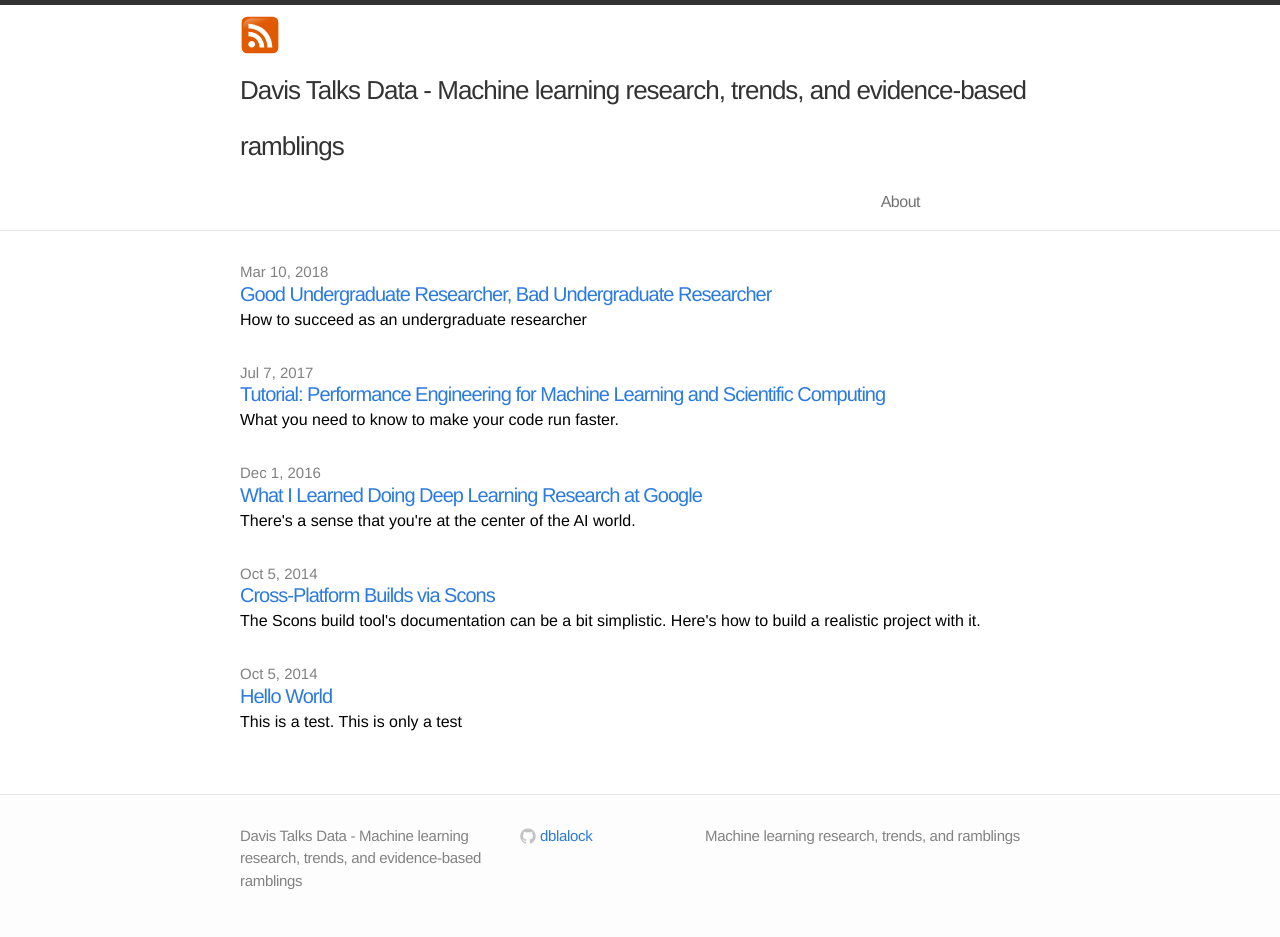
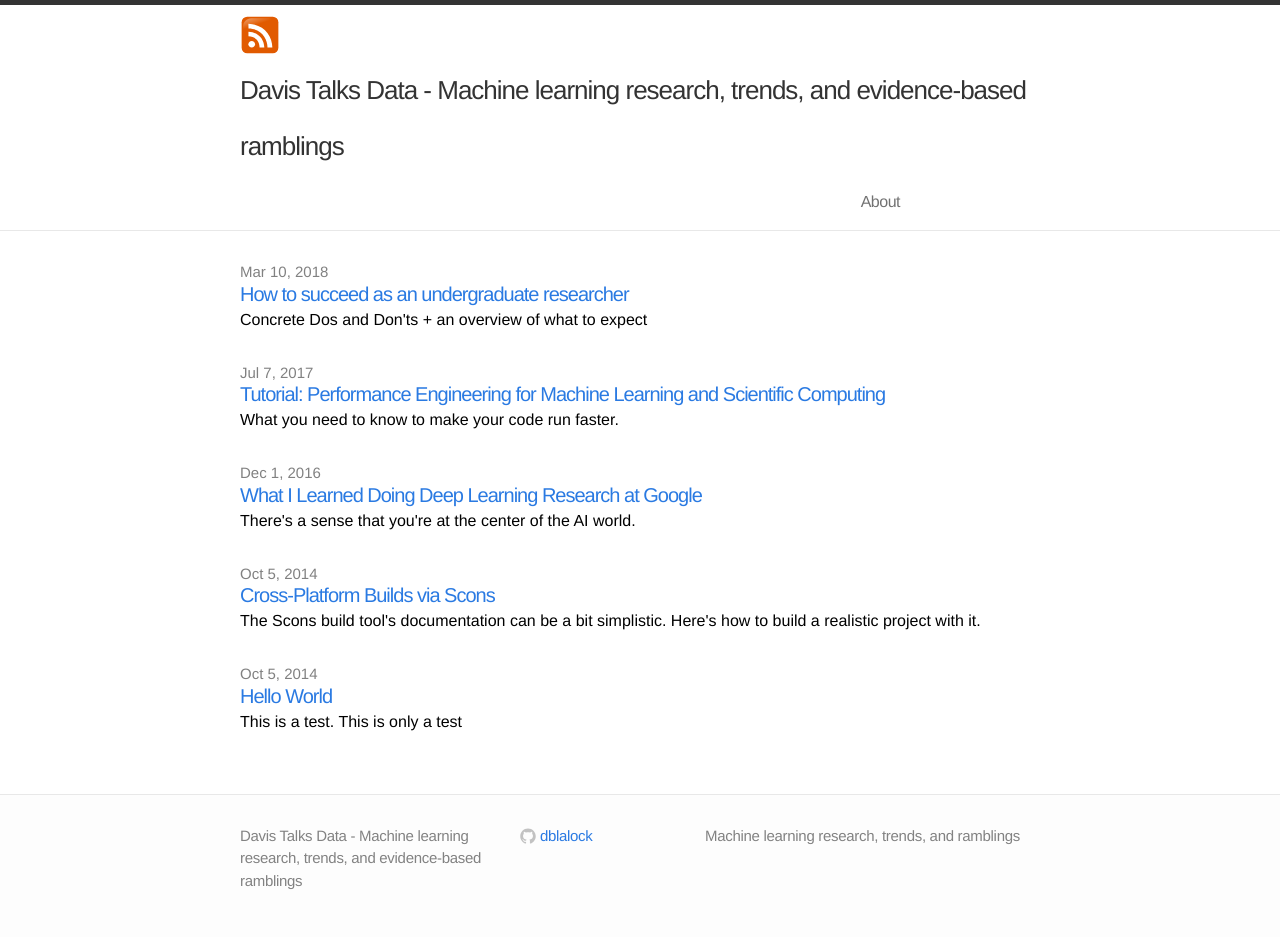
Before and after one commit to dblalock/old-dblalock.github.io, a Jekyll site: the page built from index.html, in a window 1280 px wide. Built offline with Jekyll 4.4.1, drawn with Linux system fonts in a browser that asks for light colours; part of the change alters nothing that is shown.

Commit message:
revised undergrad research post

```diff
--- /dev/null
+++ b/_posts/2018-3-10-how-to-undergrad-research.md
@@ -0,0 +1,185 @@
+---
+layout: post
+comments: true
+title:  "How to succeed as an undergraduate researcher"
+excerpt: "Concrete Dos and Don'ts + an overview of what to expect"
+date:   2018-3-10 11:33:00
+---
+
+Research is a different experience, with different success criteria, than most undergraduates have experienced before. In contrast to classes and most extracurricular activities, it lacks rigid structure and how to do it well is nebulous at best. The purpose of the post is to flesh out what undergraduate research entails, what succeeding at it looks like, and how to achieve this success.
+
+# Typical Undergraduate Research Experience
+
+The exact nature of what you'll be doing varies by field, but will usually have the same structure. Initially, you'll work either with a professor or graduate student on one of their existing projects. In the worst case, you'll be doing something menial for a while that they didn't want to do. In the best case, you'll be doing something you find interesting that consistently pushes you just past your current level of knowledge. Either way, you'll likely meet with this mentor once a week or so, during which you'll report on what you got done and relevant results, and both of you will figure out what to do for next week. Eventually, if you stick with it and show that you're effective, you'll be given more autonomy, ownership of bigger pieces of projects, or even the opportunity to lead a project yourself.
+
+In the first few weeks (or longer) you can expect to be given well-defined tasks. This is partially because you won't know anything yet and will *need* specific direction. It's also because this lets both you and the group figure out how consistently you'll get work done when classes, etc, get busy. Many undergrads like the idea of doing research, but get little done when there's competition for their time.
+
+As you get more familiar with the project and research area, your tasks are likely to become less well-specified. This is not because your mentor wants to make things vague, but because fleshing out the details of your work takes time for them. Having you figure out the details yourself is much more efficient. The more you show that you're capable of accomplishing high-level goals, the easier it is for them.
+
+Once you've been with the group for a year or two, you'll likely be the expert regarding some aspect of your project and/or the lab's operations. For example, you might be the one who wrote a piece of software everyone relies on or the one who collected a certain dataset. At this point, you're likely to have a decent understanding of the research area the group works in.
+
+## Research vs Classes
+
+<!-- Research is much harder than classes in many respects. -->
+
+Because the main set of responsibilities you're used to are likely classes, it's worth pointing out several ways in which research differs.
+
+
+#### Need for self-teaching
+
+In classes, it's generally frowned upon for homework or tests to demand skills or knowledge that weren't covered in the class materials. In research, there are no class materials. There's work that needs to get done, and it's up to you to learn what's necessary to make it happen. Of course, there's a limit to what you can teach yourself in a short time frame, so your mentor should keep in mind your current level of knowledge. This is also why it's important not to try to hide when you don't know something.
+
+#### Uncertainty
+
+In classes, success is largely determined by your ability to learn quickly and execute well-defined tasks with high quality.
+<!--
+ - Ability to learn quickly
+ - Ability to get a lot of work done per hour
+ - Ability to work a lot of hours per week
+ -->
+In research, these abilities are important but there's another quality that matters perhaps even more:
+
+ - *Ability to figure out what to work on*
+
+This applies at the level of picking the overall project, figuring what sub-goals will make the project a success, and determining what tasks that need to be done on a day-to-day or even hour-to-hour basis to get there. No one hands you a homework-like sheet with numbered deliverables and well-defined specifications. Instead, defining such deliverables and specifications for yourself is much of the challenge.
+
+<!-- This is inherent to -->
+
+<!-- This has several important consequences:
+ -You can waste months of your life by working on the wrong things; or, conversely you can work twice as fast by identifying the 50% of tasks that aren't actually necessary.
+ -No one knows how long things will take. Unless someone has done something almost identical in the past (e.g., summarizing a paper, collecting data using a certain method), estimation of time requirements is challenging. -->
+
+As an undergrad, your mentor will insulate you from this uncertainty to some extent early on, as described previously. But keep in mind that cultivating the skill of dealing with this uncertainty is much of what it means to grow as a researcher.
+
+
+# Evaluation Criteria: What success looks like (sometimes)
+
+Doing research will get you some combination of:
+
+ - Technical skills associated with the field in which you're doing research
+ - Understanding of the research process and experience doing research
+ - Connections in the form of labmates
+ - One or more peer-reviewed papers with your name on them
+ - A recommendation from a faculty member
+
+What a "successful" undergraduate research experience looks like depends on your personal goals. For many goals, there's little I can tell you that you don't already know. If your goal is to pursue a PhD or research-heavy MS, however, I can tell you that a large portion of "successful" is getting a recommendation that looks roughly as follows:
+
+<!-- For a job in industry, there isn't a universal standard for what companies look for in your research experience. For PhD (and perhaps research-heavy MS) applications, what you want is a recommendation from the professor that says something like the following: -->
+
+> Dear Admissions Committee,
+>
+> I am pleased to offer Sally Smith my highest recommendation. I have known
+> Sally for 3 years as an undergraduate researcher in my group and have been
+> constantly impressed by her accomplishments and drive.
+>
+> Initially, Sally worked on X project and did Y. This was challenging
+> because Z, but Sally showed tremendous perseverance and initiative and
+> managed to do Q, which was more than we had even asked for and resulted
+> in her being an author on Paper1.
+>
+> Sally also worked on project X2, ... also an author on Paper2.
+>
+> Most recently, Sally led project X3, and has operated at a level I would
+> expect from a second or third-year graduate student in terms of her
+> knowledge of the area, ability to independently define a problem, and
+> capacity to invent creative solutions to challenging technical problems,
+> all with only high-level guidance from me. We have submitted a manuscript
+> based on her work to \<top venue in the field> and I am optimistic about
+> its chances of acceptance.
+>
+> ...
+>
+> In short, Sally is one of the 2-3 best students I have worked with in the
+> past ten years. The others on par with her went to MIT and Stanford.
+> I have offered to have her keep working with me as
+> a PhD student, but I suspect she will both be accepted at and choose
+> to go to one of the premiere institutions in our field. If you have any
+> questions, feel free to contact me at XXXX.
+
+Assuming the papers were published in top venues (and Sally's first-author paper actually does have a good chance of being accepted), Sally will probably get into almost every school she applies to. Again, this exact structure/set of accomplishments isn't the only one that can be compelling, but it's extremely helpful having authorship on papers (especially the first-author one), explicit statement that she's one of the best in a long time / as good as other students who are now in top schools, and concrete evidence of her positive qualities.
+
+Some non-obvious aspects worth highlighting:
+
+ - Sally worked in the group a long time. She may not have known anything at the start, and nothing indicates she did. What mattered is that she worked hard and showed a lot of initiative early on. Only later did she build up the expertise to be on par with the grad students.
+ - There is little chance the professor remembers all of this detail about what Sally did over the past three years. Sally probably kept a meticulous list and gave it to the professor when she asked for a recommendation.
+ - The number of papers Sally has is largely out of her control, since it depends on the publishing productivity of her mentor(s). Admissions committees know this, so don't worry too much about it. What's most impressive is the last part where she's writing a first-author paper as an undergrad. As a side note, she almost certainly had to stay and do research over at least one summer to do this.
+
+But perhaps most importantly, don't worry too much about optimizing your research experience, especially early on. If you don't want to work on your research absent such extrinsic motivation, you probably won't put in the necessary effort anyway. Moreover, depending on your life goals, it might not be worth the somewhat insane level of effort required to get into the top schools. This is just what you should aim for if you decide that this is your goal.
+
+<!-- If you stick with a group for a long -->
+
+<!-- Eventually, if your research group is interested in helping you develop as a researcher (which they should be), they will gradually give you increasing autonomy and room for creativity as you grow in skill. -->
+
+<!-- If you're reading this, you probably have some -->
+
+<!-- # Typical Undergraduate Research Experience -->
+
+# Dos and Don'ts
+
+#### Individual work
+
+**Don't:** When encountering an unforeseen obstacle, do nothing. When unsure what to do, do nothing.
+<br/>
+**Do:** When encountering an unforeseen obstacle, figure out a way around it or make as much progress as possible with it there. When unsure what to do, ask for clarification or define and execute tasks consistent with your overall goal.
+
+**Don't:** Give up when you don't know how to do something.
+<br/>
+**Do:** Learn what you need to accomplish your tasks. If this isn't doable, communicate this to your mentor soon enough that you'll have time to work on whatever revised goals you and they come up with.
+
+**Don't:** Require your mentor to figure out the details of what you're doing.
+<br/>
+**Do:** Learn enough about the project and tools you're working with that you can figure out the details of what to accomplish and how on your own. This won't be possible early on, but will become increasingly doable as you gain experience.
+
+**Don't:** Blindly complete only the tasks you're assigned.
+<br/>
+**Do:** Learn more about the research area and project than what's immediately required to get your work done. This will help you mature as a researcher, decide how much you like the field, and gain valuable context that can help you navigate uncertainty. Note that this learning will take time and just getting comfortable with your work for a while can be a good strategy. Also note that going beyond the call of duty and showing initiative is one of the more effective ways to impress your mentor and/or professor.
+
+**Don't:** Treat research like a personal side project that can always be neglected.
+<br/>
+**Do:** Treat research like a part time job demanding serious commitment. You might not want to do this when you first join a group and aren't sure if you'll like it, but it will become necessary once you really want to excel within the group. There will be a small number of weeks each semester that are especially busy and most mentor's won't expect you to get much done, but this should only be a few weeks---if you get nothing done in any week with, e.g., a test or project deadline, you won't get anything done after about week four of the semester.
+
+**Don't:** Write nothing down.
+<br/>
+**Do:** Take notes on what you're supposed to do, what results you've gotten, interesting ideas or concepts you hear in presentations, or anything else that's relevant. Forgetting you were supposed to do something is not even close to a valid excuse, and having a record of everything you've done will help your professor a lot when they need to write a recommendation for you.
+
+#### Interactions with others
+
+**Don't:** Suffer in silence when things aren't going well.
+<br/>
+**Do:** Actively communicate with your mentor about how things are going, how long your work is taking, and anything else relevant. Any mentor but a seasoned professor will probably not have supervised many people, and so may not have a sense of the difficulty of what they're asking of you or how to guide you effectively. Closing the feedback loop helps them mentor you well.
+
+**Don't:** Ask your mentor for help whenever you encounter a problem. Also don't *not* ask for help when a quick email response could save you hours.
+<br/>
+**Do:** First try to solve problems on your own and identify when it's worth others' time to help you. This is situational, but roughly amounts to considering whether it will save time overall when you weight your mentor's time more heavily than your own.
+
+**Don't:** Always work in isolation. <br/>
+**Do:** Get to know the research group. This will provide you with both accelerated learning about the research area and get you a network of others in the lab who can help you (especially with using the group's tools, such as GPUs). Labmates can also help with  grad school or job applications, explaining class material, giving advice about classes, etc. One way to get to know the group is to come to group meetings. Another is to work in the same lab space as others instead of at home or in the library (which is your only option in many fields). <!-- In particular, if you're in a machine learning group, make friends with whoever knows the most about using the GPUs (I say this as a joke...but actually do this). -->
+
+**Don't:** Be late or skip meetings, especially without warning.
+<br/>
+**Do:** Be on time. If you'll be late or can't make a meeting, let your mentor know a few days in advance whenever possible.
+
+**Don't:** Write casual emails when professional emails are required. "Hi John" is not how you address professors unless you already have a strong relationship with them and they're clearly okay with you using their first names. Same goes for writing ungrammatical prose or long emails.
+<br/>
+**Do:** Address professors as, e.g., "Professor Smith", write concise, grammatical emails, and otherwise convey that you know how to act professional.
+
+**Don't:** Hold back questions because you're afraid of looking dumb.
+<br />
+**Do:** Ask questions whenever the answers would help you and you aren't derailing something (e.g., a practice presentation). No one expects you to know anything. As mentioned above, you're evaluated much more on what you get done and the initiative, creativity, and work ethic you demonstrate as you do it.
+
+**Don't:** Be unpleasant, disrespectful or arrogant.
+<br/>
+**Do:** Be kind, respectful, and humble. This goes for life in general, but is especially advisable in situations wherein someone's opinion of you and whether they would recommend working with you matters a great deal.
+
+
+# Summary
+
+A good undergrad researcher is *tenacious*. They work with enthusiasm, take ownership of their piece of the project, and get stuff ***done***. They get up to speed on the project quickly, figure out the details themselves, and find a way through obstacles and uncertainty. They're responsible, easy to work with, and constantly improving. They eventually make creative contributions to their projects and become like another grad student.
+
+A bad undergraduate researcher doesn't care about what they're working on, assigns low priority to research, and does the bare minimum that's asked of them (or less). They always have an excuse to not get work done and can't be relied upon.
+
+# Further Reading
+
+- [Tips for Undergraduate Researchers](https://robotics.eecs.berkeley.edu/~pister/etc/urtips.html)
+- [Tips for your first undergraduate research experience](http://www.asbmb.org/asbmbtoday/201505/Education/Tips/)
+- [5 Essential Skills for Every Undergraduate Researcher](https://www.cur.org/assets/1/7/333Spring13Showman16-20.pdf)
```
Also changed, not shown: incomplete/2018-3-10-good-urop-bad-urop.md (renamed from _posts/2018-3-10-good-urop-bad-urop.md, +1 -0 lines).
